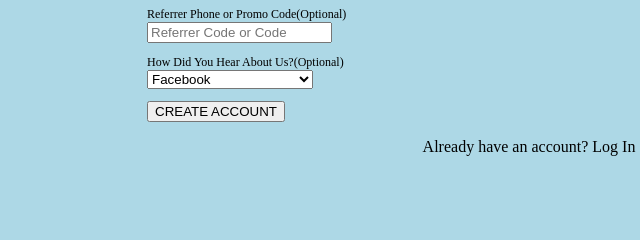
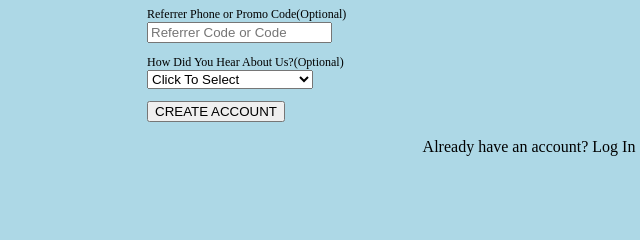
Before and after one commit to lordcupid/piggyvest-signup, a plain HTML site: page index.html in a window 1280 px wide. Shown: the part 377-617 px from the top of the page, 311-951 px from the left. Drawn offline with Linux system fonts and the light colour scheme.

Commit message:
select option

```diff
--- a/index.html
+++ b/index.html
@@ -42,7 +42,8 @@
 
 	<p style="font-size:12px">
 		<label>How Did You Hear About Us?(Optional)</label><br>
-		<select name="select"placeholder="Click To Select">
+		<select name="Click To Select "placeholder="Click To Select">
+			<option>Click To Select</option>
 			<option>Facebook</option>
 			<option>Twitter</option>
 			<option>Instagram</option>
```
